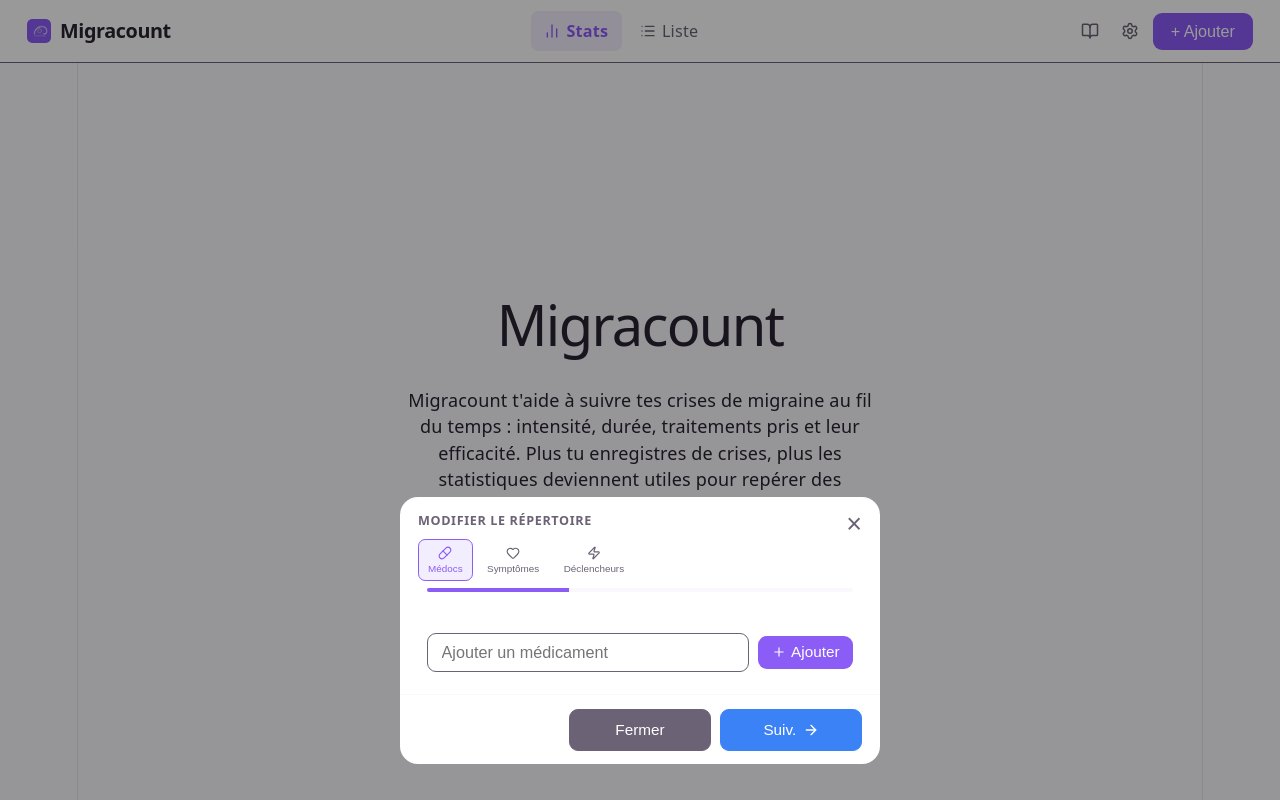
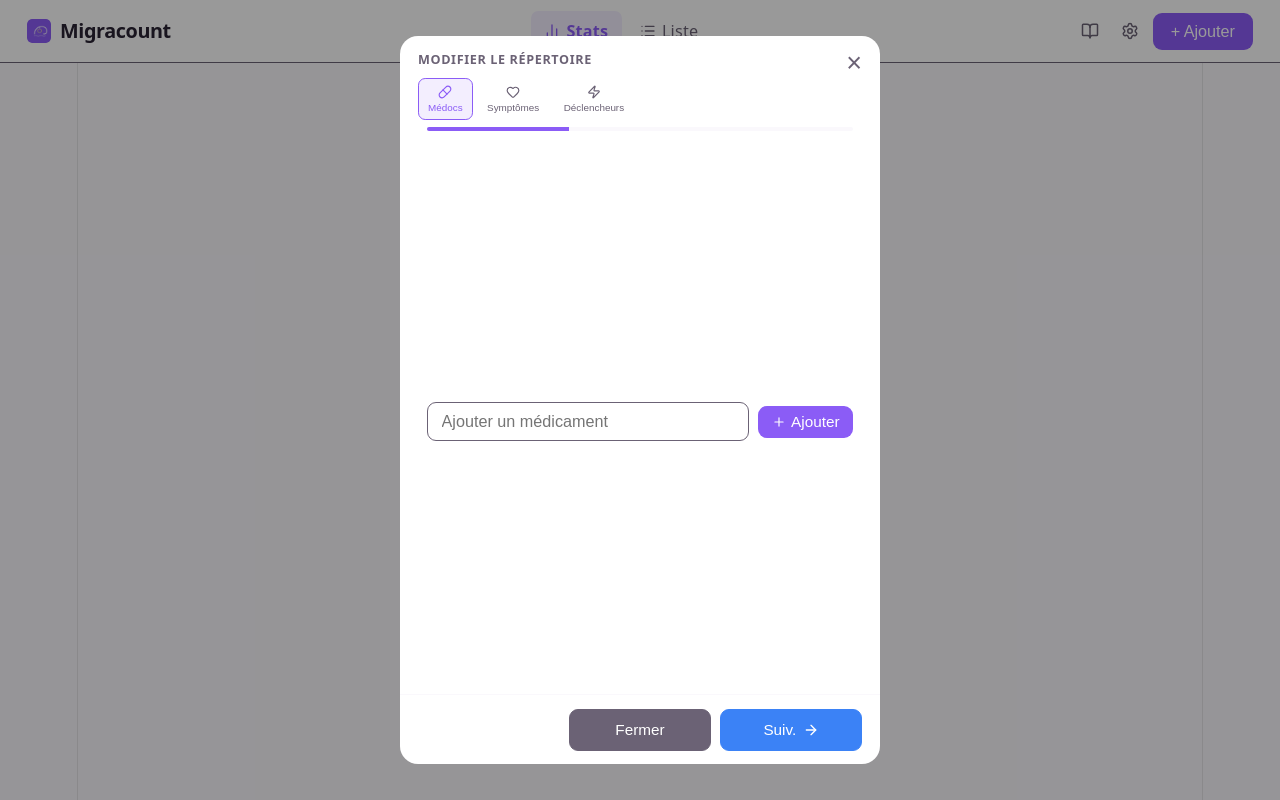
Before and after one commit to aifedespaix/migranicount, a Vue app: page / in a window 1280 px wide. Both pictures are taken after a click on the button 1089 px from the left and 31 px from the top of the page. Built offline with nearby package versions, Linux system fonts and the light colour scheme.

Commit message:
feat: improve modal layout — add inner container for body and adjust backdrop positioning

```diff
--- a/src/components/CatalogModal.vue
+++ b/src/components/CatalogModal.vue
@@ -25,6 +25,7 @@
       </div>
 
       <div class="modal-body" :class="{ transitioning: isTransitioning }">
+        <div class="modal-body-inner">
         <Transition
           :name="transitionName"
           @before-enter="isTransitioning = true"
@@ -129,6 +130,7 @@
             </div>
           </div>
         </Transition>
+        </div>
       </div>
 
       <div class="modal-actions">
@@ -286,22 +288,21 @@ function executeDelete() {
 <style scoped>
 .modal-backdrop {
   position: fixed;
-  inset: 0;
+  top: 3.5rem;
+  left: 0;
+  right: 0;
+  bottom: 0;
   background: rgba(0, 0, 0, 0.4);
-  display: flex;
-  align-items: flex-end;
   z-index: 30;
 }
 .modal-sheet {
   background: var(--color-surface);
   width: 100%;
-  max-width: 100vw;
   box-sizing: border-box;
-  min-height: 50vh;
-  max-height: 90vh;
+  height: calc(100dvh - 3.5rem);
   display: flex;
   flex-direction: column;
-  border-radius: 1rem 1rem 0 0;
+  border-radius: 0;
   overflow: hidden;
 }
 .modal-header {
@@ -382,11 +383,20 @@ function executeDelete() {
   flex: 1;
   overflow-y: auto;
   overflow-x: hidden;
-  padding: 1.25rem 1.5rem;
+  display: flex;
+  flex-direction: column;
   position: relative;
 }
 .modal-body.transitioning {
   overflow: hidden;
+}
+.modal-body-inner {
+  margin: auto;
+  width: 100%;
+  padding: 1.25rem 1.5rem;
+  box-sizing: border-box;
+  flex-shrink: 0;
+  position: relative;
 }
 .step-content {
   min-height: 100%;
@@ -572,14 +582,15 @@ function executeDelete() {
 }
 @media (min-width: 1024px) {
   .modal-backdrop {
-    align-items: flex-end;
+    top: 0;
+    display: flex;
+    align-items: center;
     justify-content: center;
-    padding-bottom: 2rem;
+    padding: 2rem;
   }
   .modal-sheet {
     width: 480px;
-    min-height: 0;
-    max-height: calc(100dvh - 7rem);
+    height: calc(100dvh - 4rem);
     border-radius: 1rem;
   }
 }
--- a/src/components/MigraineForm/MigraineFormModal.vue
+++ b/src/components/MigraineForm/MigraineFormModal.vue
@@ -36,6 +36,7 @@
       </div>
 
       <div class="modal-body" :class="{ transitioning: isTransitioning }" ref="modalBodyRef" :style="transitionBodyStyle">
+        <div class="modal-body-inner">
           <Transition
             :name="transitionName"
             @before-enter="onBeforeEnter"
@@ -43,6 +44,7 @@
           >
             <component :is="steps[stepIndex]" v-model="draft" :key="stepIndex" />
           </Transition>
+        </div>
       </div>
 
       <div class="modal-actions">
@@ -186,22 +188,21 @@ function submit() {
 <style scoped>
 .modal-backdrop {
   position: fixed;
-  inset: 0;
+  top: 3.5rem;
+  left: 0;
+  right: 0;
+  bottom: 0;
   background: rgba(0, 0, 0, 0.4);
-  display: flex;
-  align-items: flex-end;
   z-index: 30;
 }
 .modal-sheet {
   background: var(--color-surface);
   width: 100%;
-  max-width: 100vw;
   box-sizing: border-box;
-  min-height: 66.6667vh;
-  max-height: 90vh;
+  height: calc(100dvh - 3.5rem);
   display: flex;
   flex-direction: column;
-  border-radius: 1rem 1rem 0 0;
+  border-radius: 0;
   overflow: hidden;
 }
 .modal-header {
@@ -291,11 +292,20 @@ function submit() {
   flex: 1;
   overflow-y: auto;
   overflow-x: hidden;
-  padding: 1.25rem 1.5rem;
+  display: flex;
+  flex-direction: column;
   position: relative;
 }
 .modal-body.transitioning {
   overflow: hidden;
+}
+.modal-body-inner {
+  margin: auto;
+  width: 100%;
+  padding: 1.25rem 1.5rem;
+  box-sizing: border-box;
+  flex-shrink: 0;
+  position: relative;
 }
 .slide-next-enter-active,
 .slide-next-leave-active,
@@ -378,14 +388,15 @@ function submit() {
 }
 @media (min-width: 1024px) {
   .modal-backdrop {
-    align-items: flex-end;
+    top: 0;
+    display: flex;
+    align-items: center;
     justify-content: center;
-    padding-bottom: 2rem;
+    padding: 2rem;
   }
   .modal-sheet {
     width: 480px;
-    min-height: 0;
-    max-height: calc(100dvh - 7rem);
+    height: calc(100dvh - 4rem);
     border-radius: 1rem;
   }
 }
```
Lines whose indentation alone changed are shown as unchanged.
